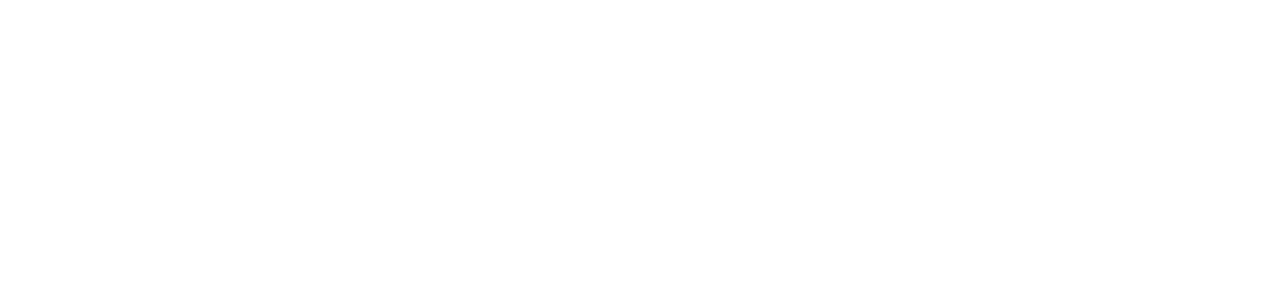
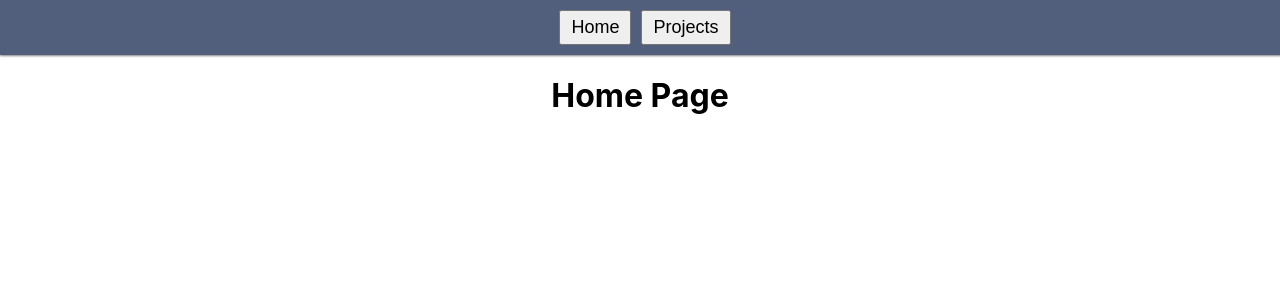
Before and after one commit to dkchkrso/blocktonate-client, a React (Create React App) app: page / in a window 1280 px wide. Shown: the top 300 px of the page. Built offline with nearby package versions, Linux system fonts and the light colour scheme.

Commit message:
ReceiverListPage created and tested

```diff
--- a/src/App.js
+++ b/src/App.js
@@ -1,8 +1,21 @@
 import "./App.css";
+import { Routes, Route } from "react-router-dom";
+
+import Navbar from "./components/Navbar";
+import HomePage from "./pages/HomePage";
+import ReceiverListPage from "./pages/ReceiverListPage";
 
 function App() {
-  return <div className="App">
+  return (
+    <div className="App">
+      <Navbar />
 
-  </div>;
+      <Routes>
+        <Route path="/" element={<HomePage />} />
+        <Route path="/receivers" element={<ReceiverListPage />} />
+      </Routes>
+    </div>
+  );
 }
+
 export default App;
--- /dev/null
+++ b/src/components/Navbar.js
@@ -0,0 +1,17 @@
+import { Link } from "react-router-dom";
+
+function Navbar() {
+  return (
+    <nav className="Navbar">
+      <Link to="/">
+        <button>Home</button>
+      </Link>
+
+      <Link to="/projects">
+        <button>Projects</button>
+      </Link>
+    </nav>
+  );
+}
+
+export default Navbar;
--- a/src/index.css
+++ b/src/index.css
@@ -1,3 +1,5 @@
+/* REACT DEFAULT CSS */
+
 body {
   margin: 0;
   font-family: -apple-system, BlinkMacSystemFont, 'Segoe UI', 'Roboto', 'Oxygen',
@@ -11,3 +13,103 @@ code {
   font-family: source-code-pro, Menlo, Monaco, Consolas, 'Courier New',
     monospace;
 }
+
+/* IRONHACK TEMPLATE CSS */
+/* index.css */
+
+body {
+  margin: 0;
+}
+
+a {
+  list-style: none;
+  color: black;
+}
+
+button,
+select {
+  padding: 5px 10px;
+  min-width: 50px;
+  margin: 5px;
+  font-size: 18px;
+}
+
+label {
+  width: 200px;
+  display: block;
+}
+
+input,
+textarea {
+  width: 200px;
+  padding: 10px;
+  display: inline-block;
+  margin: 10px;
+}
+
+.Navbar {
+  background: #515f7d;
+  color: white;
+  padding: 0px 20px;
+  box-shadow: 0px 1px 2px gray;
+  width: 100%;
+  margin-bottom: 15px;
+  padding: 5px;
+}
+
+.Navbar li {
+  list-style: none;
+  color: white;
+  font-size: 24px;
+  font-weight: 600;
+}
+
+.card {
+  width: 400px;
+  padding: 10px;
+  box-shadow: 0px 2px 3px grey;
+  margin: 0 auto;
+  margin-bottom: 20px;
+  background: #94a7c8;
+  border-radius: 4px;
+}
+
+.ProjectCard h3::after {
+  content: url("https://education-team-2020.s3.eu-west-1.amazonaws.com/web-dev/m3/icon-expand.png");
+  margin-left: 5px;
+}
+
+.EditProjectPage,
+.AddProject,
+.AddTask {
+  background: #f9eec3;
+  border: 1px solid grey;
+  box-shadow: 0px 2px 3px grey;
+  width: 400px;
+  text-align: center;
+  margin: 0 auto;
+  margin-bottom: 20px;
+  padding: 10px;
+  border-radius: 4px;
+}
+
+.EditProjectPage {
+  background-color: rgb(239, 196, 88);
+}
+
+.EditProjectPage form,
+.AddTask form,
+.AddProject form {
+  display: flex;
+  flex-direction: column;
+  align-items: center;
+}
+
+.AddTask button,
+.AddProject button {
+  display: block;
+}
+
+.TaskCard {
+  background-color: #dfeef9;
+}
--- a/src/index.js
+++ b/src/index.js
@@ -1,17 +1,18 @@
-import React from 'react';
-import ReactDOM from 'react-dom';
-import './index.css';
-import App from './App';
-import reportWebVitals from './reportWebVitals';
+import React from "react";
+import ReactDOM from "react-dom";
+import "./index.css";
+import App from "./App";
+import reportWebVitals from "./reportWebVitals";
+
+import { BrowserRouter as Router } from "react-router-dom";
 
 ReactDOM.render(
   <React.StrictMode>
-    <App />
+    <Router>
+      <App />
+    </Router>
   </React.StrictMode>,
-  document.getElementById('root')
+  document.getElementById("root")
 );
 
-// If you want to start measuring performance in your app, pass a function
-// to log results (for example: reportWebVitals(console.log))
-// or send to an analytics endpoint. Learn more: https://bit.ly/CRA-vitals
 reportWebVitals();
--- /dev/null
+++ b/src/pages/HomePage.js
@@ -0,0 +1,9 @@
+function HomePage() {
+  return (
+    <div>
+      <h1>Home Page</h1>
+    </div>
+  );
+}
+
+export default HomePage;
--- /dev/null
+++ b/src/pages/ReceiverListPage.js
@@ -0,0 +1,38 @@
+import { useState, useEffect } from "react";
+import axios from "axios";
+import { Link } from "react-router-dom";
+
+const API_URL = "http://localhost:5005";
+
+function ReceiverListPage() {
+  const [receivers, setReceivers] = useState([]);
+
+  const getAllReceivers = () => {
+    axios
+      .get(`${API_URL}/api/receivers`)
+      .then((response) => setReceivers(response.data))
+      .catch((error) => console.log(error));
+  };
+
+  // We set this effect will run only once, after the initial render
+  // by setting the empty dependency array - []
+  useEffect(() => {
+    getAllReceivers();
+  }, []);
+
+  return (
+    <div className="ProjectListPage">
+      {receivers.map((receiver) => {
+        return (
+          <div className="ProjectCard card" key={receiver._id}>
+            <Link to={`/receivers/${receiver._id}`}>
+              <h3>{receiver.name}</h3>
+            </Link>
+          </div>
+        );
+      })}
+    </div>
+  );
+}
+
+export default ReceiverListPage;
```
Also changed, not shown: public/logo192.png (deleted), public/logo512.png (deleted).
